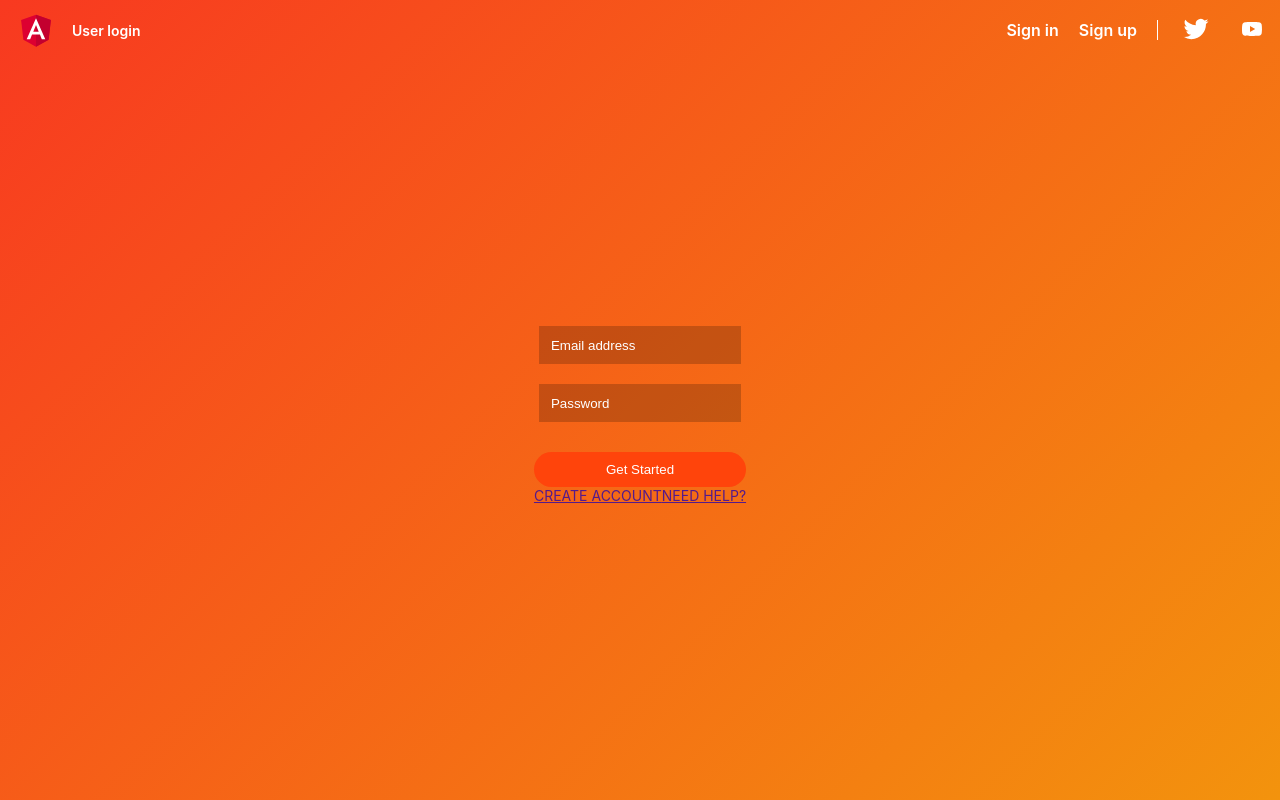
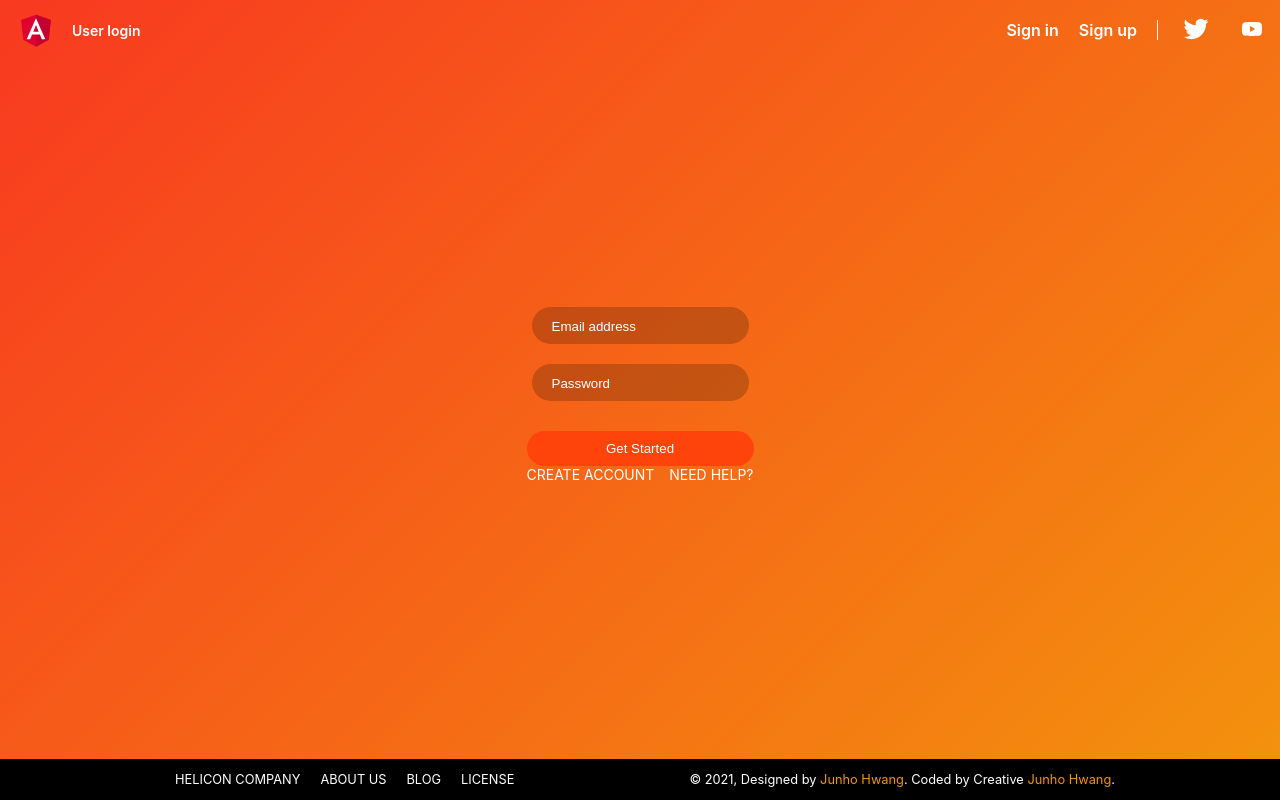
Before and after one commit to JunhoPang/angular-login, an Angular app: page /sign-in in a window 1280 px wide. Built offline with nearby package versions, Linux system fonts and the light colour scheme.

Commit message:
add overall css of sign-in component

```diff
--- a/src/app/app.component.css
+++ b/src/app/app.component.css
@@ -8,9 +8,9 @@
   -moz-osx-font-smoothing: grayscale;
 }
 
-.spacer {
+/* .spacer {
   flex: 1;
-}
+} */
 
 .vertical {
   margin: 0 10px;
@@ -34,35 +34,52 @@
 }
 
 .toolbar {
+  display: flex;
   position: absolute;
   top: 0;
   left: 0;
   right: 0;
   height: 60px;
-  display: flex;
+
+  min-width: 450px;
+
   align-items: center;
   /* background-color: #1976d2; */
+  justify-content: space-between;
+
   opacity: 1;
   color: white;
   font-weight: 600;
 }
 
-.toolbar img {
+.toolbar .toolbar-home {
+  display: flex;
+  justify-content: center;
+  align-items: center;
+}
+
+.toolbar .toolbar-home img {
   margin: 0 16px;
 }
 
-.toolbar #twitter-logo {
+.toolbar .toolbar-menu {
+  display: flex;
+  justify-content: center;
+  align-items: center;
+}
+
+.toolbar .toolbar-menu #twitter-logo {
   height: 40px;
   margin: 0 8px;
 }
 
-.toolbar #youtube-logo {
+.toolbar .toolbar-menu #youtube-logo {
   height: 40px;
   margin: 0 16px;
 }
 
-.toolbar #twitter-logo:hover,
-.toolbar #youtube-logo:hover {
+.toolbar .toolbar-menu #twitter-logo:hover,
+.toolbar .toolbar-menu #youtube-logo:hover {
   opacity: 0.8;
 }
 /*
--- a/src/app/sign-in/sign-in.component.css
+++ b/src/app/sign-in/sign-in.component.css
@@ -1,11 +1,26 @@
 ::placeholder {
   color: #fff;
+}
+
+p {
+  color: white;
+}
+
+ul {
+  list-style: none;
+  padding-left: 0;
+}
+
+li {
+  color: white;
 }
 
 .signin-wrapper {
   display: flex;
   width: 100vw;
   height: 100vh;
+  min-width: 450px;
+  min-height: 450px;
 
   flex-direction: column;
   justify-content: center;
@@ -14,8 +29,14 @@
   background: linear-gradient(135deg, #f83920, #f3930d);
 }
 
-.siginp-body {
+.signin-body {
+  flex: 1;
+
   display: flex;
+
+  flex-direction: column;
+  justify-content: center;
+  align-items: center;
 }
 
 .input-signin {
@@ -30,6 +51,8 @@
   margin: 10px 0px;
   padding: 10px;
 
+  border-radius: 20px 20px 20px 20px;
+
   transition: all 0.3s ease-in-out;
   background-color: rgba(1, 1, 1, 0.2);
 }
@@ -40,6 +63,8 @@
 }
 
 .input-text #inputEmail {
+  padding: 0 10px;
+
   color: #fff;
 
   border: none;
@@ -48,6 +73,8 @@
 }
 
 .input-text #inputPassword {
+  padding: 0 10px;
+
   color: #fff;
 
   border: none;
@@ -74,4 +101,76 @@
 .btn-submit:hover {
   transition: all 0.3s ease-in-out;
   background-color: rgba(255, 88, 77, 0.8);
+
+  cursor: pointer;
 }
+
+.alert-signup {
+  display: flex;
+
+  color: red;
+  justify-content: center;
+}
+
+.link-div {
+  display: flex;
+
+  justify-content: space-between;
+}
+
+.link-div a {
+  text-decoration-line: none;
+  color: white;
+}
+
+.link-div a:hover {
+  opacity: 0.8;
+}
+
+.footer {
+  display: flex;
+
+  font-size: 0.8rem;
+
+  width: 100%;
+
+  flex-direction: row;
+  justify-content: space-evenly;
+  align-items: center;
+
+  background-color: black;
+}
+
+.footer .f-page-div ul {
+  display: flex;
+}
+
+.footer .f-page-div ul li {
+  padding: 0 10px;
+}
+
+.footer .f-page-div ul li:hover {
+  cursor: pointer;
+  opacity: 0.8;
+}
+
+.text-hightlight {
+  color: #f3930d;
+}
+
+.text-hightlight:hover {
+  cursor: pointer;
+  color: #ff7300;
+}
+
+@media screen and (max-width: 900px) {
+  .footer {
+    flex-direction: column;
+  }
+}
+
+@media screen and (max-height: 500px) {
+  .footer {
+    visibility: hidden;
+  }
+}
--- a/src/app/sign-in/sign-in.component.html
+++ b/src/app/sign-in/sign-in.component.html
@@ -23,8 +23,24 @@
         Invalid user or password
       </div>
 
-      <a href="" class="a-redirect">CREATE ACCOUNT</a>
-      <a href="" class="a-redirect">NEED HELP?</a>
+      <div class="link-div">
+        <a href="" class="a-redirect">CREATE ACCOUNT</a>
+        <a href="" class="a-redirect">NEED HELP?</a>
+      </div>
     </form>
   </div>
+
+  <div class="footer">
+    <div class="f-page-div">
+      <ul>
+        <li>HELICON COMPANY</li>
+        <li>ABOUT US</li>
+        <li>BLOG</li>
+        <li>LICENSE</li>
+      </ul>
+    </div>
+    <div class="f-copylight-div">
+      <p>© 2021, Designed by <span class="text-hightlight">Junho Hwang</span>. Coded by Creative <span class="text-hightlight">Junho Hwang</span>.</p>
+    </div>
+  </div>
 </div>
--- a/src/styles.css
+++ b/src/styles.css
@@ -1,3 +1,7 @@
+html,
 body {
   margin: 0;
+  padding: 0;
+
+  overflow: hidden;
 }
```
Also changed, not shown: src/app/app.component.html (+5 -1 lines).
